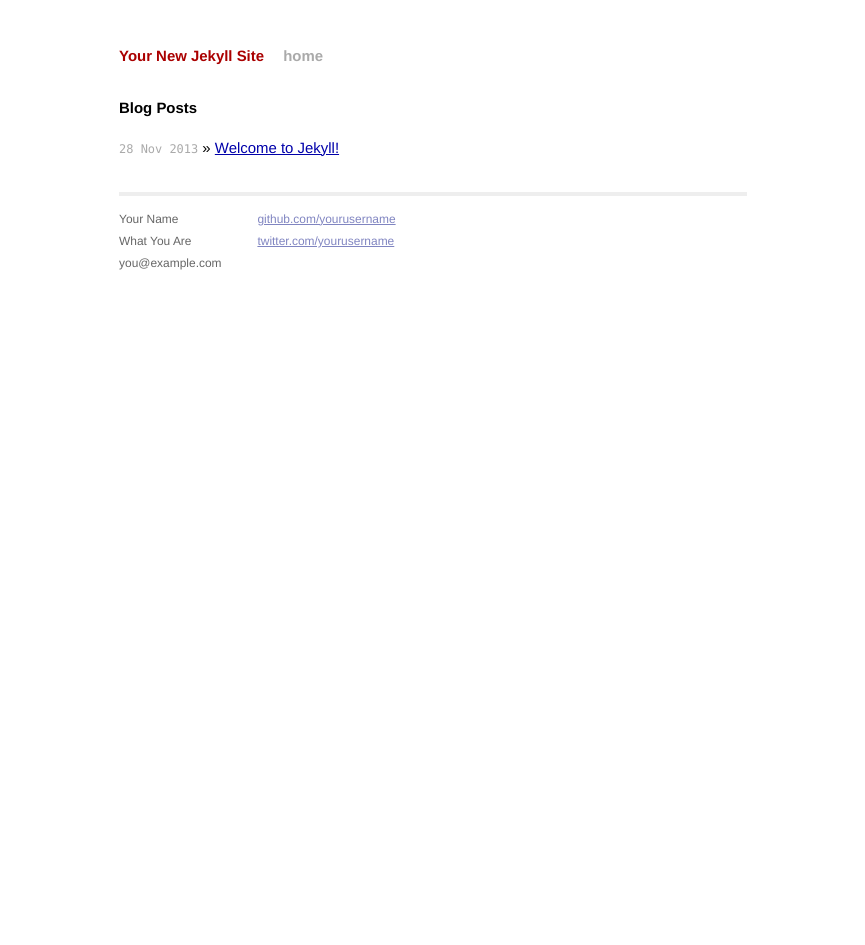
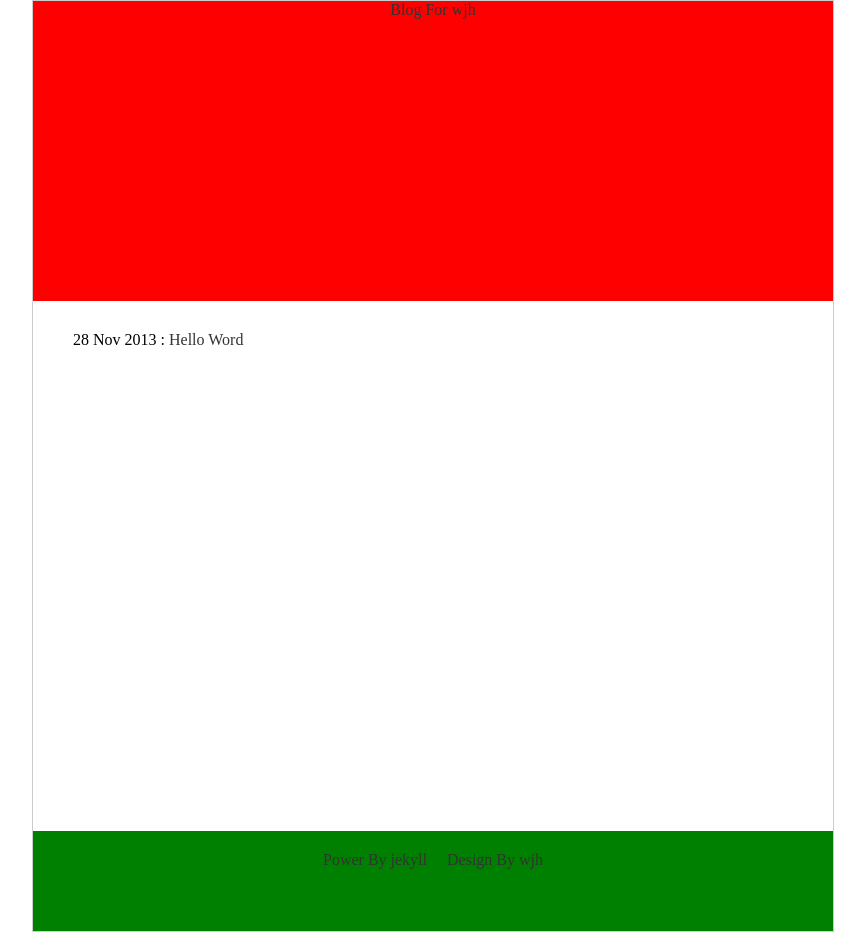
Before and after one commit to scauwjh/blog_old, a Jekyll site: the page built from index.html, in a window 1280 px wide. Shown: the whole page, without its empty margins (207-1072 px from the left). Built offline with Jekyll 4.4.1, drawn with Linux system fonts in a browser that asks for light colours; Markdown is read by kramdown in place of the engine named in the settings.

Commit message:
test commit
Signed-off-by: wjh <472174314@qq.com>

```diff
--- a/_config.yml
+++ b/_config.yml
@@ -1,3 +1,3 @@
-name: Your New Jekyll Site
+name: Blog For wjh
 markdown: redcarpet
 pygments: true
--- a/_layouts/default.html
+++ b/_layouts/default.html
@@ -1,44 +1,24 @@
-<!DOCTYPE html>
+<!DOCTYPE HTML>
 <html>
 <head>
 <meta charset="utf-8">
 <meta http-equiv="X-UA-Compatible" content="IE=edge,chrome=1">
 <title>{{ page.title }}</title>
-        <meta name="viewport" content="width=device-width">
-
-        <!-- syntax highlighting CSS -->
-        <link rel="stylesheet" href="/css/syntax.css">
-
-        <!-- Custom CSS -->
-        <link rel="stylesheet" href="/css/main.css">
-
+<link rel="stylesheet" type="text/css" href="/style/style.css">
 </head>
 <body>
-
-        <div class="site">
-          <div class="header">
-            <h1 class="title"><a href="/">{{ site.name }}</a></h1>
-            <a class="extra" href="/">home</a>
+<div id="container">
+	<div id="header">
+		<a href="/">{{ site.name }}</a>
 	</div>
-
+    <div id="main">
         {{ content }}
-
-          <div class="footer">
-            <div class="contact">
-              <p>
-                Your Name<br />
-                What You Are<br />
-                you@example.com
-              </p>
     </div>
-            <div class="contact">
-              <p>
-                <a href="https://github.com/yourusername">github.com/yourusername</a><br />
-                <a href="https://twitter.com/yourusername">twitter.com/yourusername</a><br />
-              </p>
+    <div id="footer">
+        <div id="foot-content">
+		    <span>Power By jekyll&nbsp;&nbsp;&nbsp;&nbsp;&nbsp;Design By wjh</span>
         </div>
     </div>
 </div>
-
 </body>
 </html>
--- /dev/null
+++ b/_posts/2013-11-28-helloword.html
@@ -0,0 +1,5 @@
+---
+layout: default
+title: Hello Word
+---
+<p>hello word</p>
--- a/css/main.css
+++ /dev/null
@@ -1,160 +0,0 @@
-/*****************************************************************************/
-/*
-/* Common
-/*
-/*****************************************************************************/
-
-/* Global Reset */
-* {
-  margin: 0;
-  padding: 0;
-}
-
-html, body { height: 100%; }
-
-body {
-  background-color: #FFF;
-  font: 13.34px Helvetica, Arial, sans-serif;
-  font-size: small;
-  text-align: center;
-}
-
-h1, h2, h3, h4, h5, h6 {
-  font-size: 100%; }
-
-h1 { margin-bottom: 1em; }
-p { margin: 1em 0; }
-
-a         { color: #00a; }
-a:hover   { color: #000; }
-a:visited { color: #a0a; }
-
-/*****************************************************************************/
-/*
-/* Home
-/*
-/*****************************************************************************/
-.posts {
-  list-style-type: none;
-  margin-bottom: 2em;
-}
-
-.posts li {
-  line-height: 1.75em;
-}
-
-.posts span {
-  color: #aaa;
-  font-family: Monaco, "Courier New", monospace;
-  font-size: 80%;
-}
-
-/*****************************************************************************/
-/*
-/* Site
-/*
-/*****************************************************************************/
-
-.site {
-  font-size: 115%;
-  text-align: justify;
-  width: 42em;
-  margin: 3em auto 2em;
-  line-height: 1.5em;
-}
-
-.header a {
-  font-weight: bold;
-  text-decoration: none;
-}
-
-.title {
-  display: inline-block;
-  margin-bottom: 2em;
-}
-
-.title a {
-  color: #a00;
-}
-
-.title a:hover {
-  color: #000;
-}
-
-.header a.extra {
-  color: #aaa;
-  margin-left: 1em;
-}
-
-.header a.extra:hover {
-  color: #000;
-}
-
-.meta {
-  color: #aaa;
-}
-
-.footer {
-  font-size: 80%;
-  color: #666;
-  border-top: 4px solid #eee;
-  margin-top: 2em;
-  overflow: hidden;
-}
-
-.footer .contact {
-  float: left;
-  margin-right: 3em;
-}
-
-.footer .contact a {
-  color: #8085C1;
-}
-
-.footer .rss {
-  margin-top: 1.1em;
-  margin-right: -.2em;
-  float: right;
-}
-
-.footer .rss img {
-  border: 0;
-}
-
-/*****************************************************************************/
-/*
-/* Posts
-/*
-/*****************************************************************************/
-
-/* standard */
-.post pre {
-  border: 1px solid #ddd;
-  background-color: #eef;
-  padding: 0 .4em;
-}
-
-.post ul, .post ol {
-  margin-left: 1.35em;
-}
-
-.post code {
-  border: 1px solid #ddd;
-  background-color: #eef;
-  padding: 0 .2em;
-}
-
-.post pre code {
-  border: none;
-}
-
-/* terminal */
-.post pre.terminal {
-  border: 1px solid #000;
-  background-color: #333;
-  color: #FFF;
-}
-
-.post pre.terminal code {
-  background-color: #333;
-}
--- a/css/syntax.css
+++ /dev/null
@@ -1,60 +0,0 @@
-.highlight  { background: #ffffff; }
-.highlight .c { color: #999988; font-style: italic } /* Comment */
-.highlight .err { color: #a61717; background-color: #e3d2d2 } /* Error */
-.highlight .k { font-weight: bold } /* Keyword */
-.highlight .o { font-weight: bold } /* Operator */
-.highlight .cm { color: #999988; font-style: italic } /* Comment.Multiline */
-.highlight .cp { color: #999999; font-weight: bold } /* Comment.Preproc */
-.highlight .c1 { color: #999988; font-style: italic } /* Comment.Single */
-.highlight .cs { color: #999999; font-weight: bold; font-style: italic } /* Comment.Special */
-.highlight .gd { color: #000000; background-color: #ffdddd } /* Generic.Deleted */
-.highlight .gd .x { color: #000000; background-color: #ffaaaa } /* Generic.Deleted.Specific */
-.highlight .ge { font-style: italic } /* Generic.Emph */
-.highlight .gr { color: #aa0000 } /* Generic.Error */
-.highlight .gh { color: #999999 } /* Generic.Heading */
-.highlight .gi { color: #000000; background-color: #ddffdd } /* Generic.Inserted */
-.highlight .gi .x { color: #000000; background-color: #aaffaa } /* Generic.Inserted.Specific */
-.highlight .go { color: #888888 } /* Generic.Output */
-.highlight .gp { color: #555555 } /* Generic.Prompt */
-.highlight .gs { font-weight: bold } /* Generic.Strong */
-.highlight .gu { color: #aaaaaa } /* Generic.Subheading */
-.highlight .gt { color: #aa0000 } /* Generic.Traceback */
-.highlight .kc { font-weight: bold } /* Keyword.Constant */
-.highlight .kd { font-weight: bold } /* Keyword.Declaration */
-.highlight .kp { font-weight: bold } /* Keyword.Pseudo */
-.highlight .kr { font-weight: bold } /* Keyword.Reserved */
-.highlight .kt { color: #445588; font-weight: bold } /* Keyword.Type */
-.highlight .m { color: #009999 } /* Literal.Number */
-.highlight .s { color: #d14 } /* Literal.String */
-.highlight .na { color: #008080 } /* Name.Attribute */
-.highlight .nb { color: #0086B3 } /* Name.Builtin */
-.highlight .nc { color: #445588; font-weight: bold } /* Name.Class */
-.highlight .no { color: #008080 } /* Name.Constant */
-.highlight .ni { color: #800080 } /* Name.Entity */
-.highlight .ne { color: #990000; font-weight: bold } /* Name.Exception */
-.highlight .nf { color: #990000; font-weight: bold } /* Name.Function */
-.highlight .nn { color: #555555 } /* Name.Namespace */
-.highlight .nt { color: #000080 } /* Name.Tag */
-.highlight .nv { color: #008080 } /* Name.Variable */
-.highlight .ow { font-weight: bold } /* Operator.Word */
-.highlight .w { color: #bbbbbb } /* Text.Whitespace */
-.highlight .mf { color: #009999 } /* Literal.Number.Float */
-.highlight .mh { color: #009999 } /* Literal.Number.Hex */
-.highlight .mi { color: #009999 } /* Literal.Number.Integer */
-.highlight .mo { color: #009999 } /* Literal.Number.Oct */
-.highlight .sb { color: #d14 } /* Literal.String.Backtick */
-.highlight .sc { color: #d14 } /* Literal.String.Char */
-.highlight .sd { color: #d14 } /* Literal.String.Doc */
-.highlight .s2 { color: #d14 } /* Literal.String.Double */
-.highlight .se { color: #d14 } /* Literal.String.Escape */
-.highlight .sh { color: #d14 } /* Literal.String.Heredoc */
-.highlight .si { color: #d14 } /* Literal.String.Interpol */
-.highlight .sx { color: #d14 } /* Literal.String.Other */
-.highlight .sr { color: #009926 } /* Literal.String.Regex */
-.highlight .s1 { color: #d14 } /* Literal.String.Single */
-.highlight .ss { color: #990073 } /* Literal.String.Symbol */
-.highlight .bp { color: #999999 } /* Name.Builtin.Pseudo */
-.highlight .vc { color: #008080 } /* Name.Variable.Class */
-.highlight .vg { color: #008080 } /* Name.Variable.Global */
-.highlight .vi { color: #008080 } /* Name.Variable.Instance */
-.highlight .il { color: #009999 } /* Literal.Number.Integer.Long */
--- a/index.html
+++ b/index.html
@@ -1,13 +1,16 @@
 ---
 layout: default
-title: Your New Jekyll Site
+title: my blog
 ---
-
 <div id="home">
-  <h1>Blog Posts</h1>
-  <ul class="posts">
-    {% for post in site.posts %}
-      <li><span>{{ post.date | date_to_string }}</span> &raquo; <a href="{{ post.url }}">{{ post.title }}</a></li>
-    {% endfor %}
-  </ul>
+    <div id="home-title">
+        <span></span>
+    </div>
+	<ul class="posts">
+	{% for post in site.posts %}
+		<li>
+			<span>{{ post.date | date_to_string }}</span> : <a href="{{ post.url }}">{{ post.title }}</a>
+		</li>
+	{% endfor %}
+	</ul>
 </div>
--- /dev/null
+++ b/style/style.css
@@ -0,0 +1,46 @@
+*{
+    margin:0;
+    padding:0;
+}
+a{
+    text-decoration:none;
+    color:#333;
+}
+a:hover{
+    color:red;
+}
+ul{
+    text-decoration:none;
+}
+li{
+    list-style:none;
+}
+#container{
+    width:800px;
+    border:1px solid #ccc;
+    margin-left:auto;
+    margin-right:auto;
+}
+#header{
+    height:300px;
+    text-align:center;
+    color:#333;
+    background:red;
+}
+#footer{
+    width:100%;
+    height:100px;
+    text-align:center;
+    color:#333;
+    background:green;
+}
+#foot-content{
+    padding-top:20px;
+}
+
+#main{
+    min-height:500px;
+}
+#home{
+    margin:30px 40px;
+}
```
Also changed, not shown: _layouts/post.html (deleted, +0 -9 lines), _posts/2013-11-28-welcome-to-jekyll.markdown (deleted, +0 -24 lines). Lines whose indentation alone changed are shown as unchanged.
